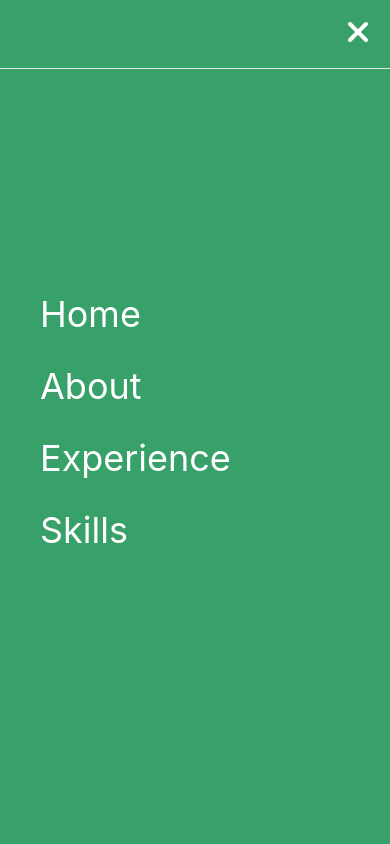
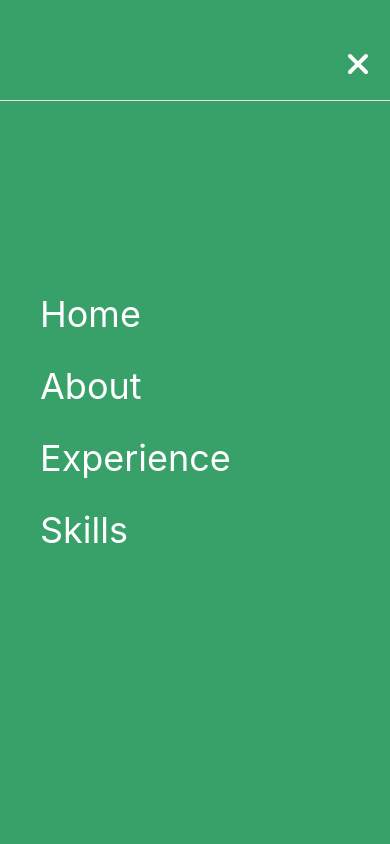
Before and after one commit to npolizois/mypersonalwebsite, a React (Vite) app: page / in a window 390 px wide. Both pictures are taken after a click on the button 358 px from the left and 66 px from the top of the page. Shown: the top 844 px of the page. Built offline with nearby package versions, Linux system fonts and the light colour scheme.

Commit message:
several improvements

```diff
--- a/src/App.tsx
+++ b/src/App.tsx
@@ -1,4 +1,5 @@
-import React, { useEffect } from "react";
+import React, { useEffect, useState } from "react";
+import Header from "./components/Header";
 import Navbar from "./components/Navbar";
 import Home from "./components/Home";
 import About from "./components/About";
@@ -7,6 +8,8 @@ import Skills from "./components/Skills";
 import Footer from "./components/Footer";
 
 const App: React.FC = () => {
+  const [isNavOpen, setIsNavOpen] = useState(false);
+
   useEffect(() => {
     const handleCopy = (e: ClipboardEvent) => {
       e.preventDefault();
@@ -19,32 +22,45 @@ const App: React.FC = () => {
     };
   }, []);
 
+  const onToggleNav = () => {
+    const newNavState = !isNavOpen;
+    setIsNavOpen(newNavState);
+  };
+
   return (
     <div className="bg-gray-900 text-white min-h-screen flex flex-col">
-      {/* NavBar Section */}
-      <Navbar />
+      {/* Header Section */}
+      {!isNavOpen && <Header onToggle={onToggleNav} />}
+
+      {/* Navbar Section */}
+      <Navbar isOpen={isNavOpen} onClose={onToggleNav} />
+
+      {/* Main Section */}
+
       <main className="flex-grow">
-        {/* Hero Section */}
+        {/* Home Section */}
         <section>
-          <Home />
+          <Home isNavOpen={isNavOpen} />
         </section>
 
         {/* About Section */}
         <section id="about">
-          <About />
+          <About isNavOpen={isNavOpen} />
         </section>
 
         {/* Experience Section */}
         <section id="experience">
-          <Experience />
+          <Experience isNavOpen={isNavOpen} />
         </section>
 
         {/* Skills Section */}
         <section id="skills">
-          <Skills />
+          <Skills isNavOpen={isNavOpen} />
         </section>
       </main>
-      <Footer />
+
+      {/* Footer Section */}
+      {!isNavOpen && <Footer />}
     </div>
   );
 };
--- a/src/components/About.tsx
+++ b/src/components/About.tsx
@@ -1,28 +1,31 @@
 import React, { useState } from "react";
 import { motion } from "framer-motion";
-import Accordion from "./Accordion"; // Adjust the path accordingly
+import Accordion from "./Accordion";
+
+interface AboutProps {
+  isNavOpen: boolean;
+}
 
 const fadeIn = {
   hidden: { opacity: 0 },
-  visible: { opacity: 1, transition: { duration: 2, delay: 1 } }, // About starts after Home
+  visible: { opacity: 1, transition: { duration: 2, delay: 1 } },
 };
 
-const About: React.FC = () => {
-  const [maxHeight, setMaxHeight] = useState(0); // Store the max height for all accordion items
+const About: React.FC<AboutProps> = ({ isNavOpen }) => {
+  const [maxHeight, setMaxHeight] = useState(0);
 
   return (
     <motion.div
       initial="hidden"
       animate="visible"
       variants={fadeIn}
-      className="py-6 md:py-12 bg-gray-900"
+      className={`${isNavOpen ? "hidden" : ""} py-6 md:py-12 bg-gray-900`}
     >
       <div className="container mx-auto px-4 sm:px-2 md:px-4">
         <h2 className="text-3xl md:text-4xl font-bold text-center text-white mb-8">
           About Me
         </h2>
 
-        {/* Three-column layout for the main content */}
         <div className="grid grid-cols-1 lg:grid-cols-3 gap-4 text-gray-300 mb-8">
           <div>
             <h3 className="text-xl md:text-2xl font-semibold text-white">
@@ -64,7 +67,6 @@ const About: React.FC = () => {
           </div>
         </div>
 
-        {/* Single-column layout for the Accordion section */}
         <h3 className="text-lg md:text-xl font-semibold text-white mt-8 mb-2">
           In my previous roles, I also contributed as...
         </h3>
--- a/src/components/Experience.tsx
+++ b/src/components/Experience.tsx
@@ -2,25 +2,28 @@ import React from "react";
 import { motion } from "framer-motion";
 import arrowIcon from "../assets/arrow-icon.svg";
 
+interface ExperienceProps {
+  isNavOpen: boolean;
+}
+
 const fadeIn = {
   hidden: { opacity: 0 },
-  visible: { opacity: 1, transition: { duration: 2, delay: 1.5 } }, // Experience starts after About
+  visible: { opacity: 1, transition: { duration: 2, delay: 1.5 } },
 };
 
-const Experience: React.FC = () => {
+const Experience: React.FC<ExperienceProps> = ({ isNavOpen }) => {
   return (
     <motion.div
       initial="hidden"
       animate="visible"
       variants={fadeIn}
-      className="py-6 md:py-12 bg-gray-900"
+      className={`${isNavOpen ? "hidden" : ""} py-6 md:py-12 bg-gray-900`}
     >
       <div className="container mx-auto px-4 sm:px-2 md:px-4">
         <h2 className="text-3xl md:text-4xl font-bold text-center text-white mb-8">
           Professional Experience
         </h2>
 
-        {/* Experience Items */}
         <div className="grid grid-cols-1 xl:grid-cols-2 2xl:grid-cols-3 gap-6">
           <a
             href="https://www.playerdex.app/"
@@ -147,7 +150,6 @@ const Experience: React.FC = () => {
             </ul>
           </a>
 
-          {/* Resume link */}
           <div className="xs:mt-8 xl:flex xl:justify-center xl:items-center 2xl:justify-start block">
             <a
               href="/assets/CV_Nikos_Polyzois.pdf"
--- a/src/components/Header.tsx
+++ b/src/components/Header.tsx
@@ -10,12 +10,10 @@ interface HeaderProps {
 const Header: React.FC<HeaderProps> = ({ onToggle }) => {
   return (
     <header className="container mx-auto flex justify-between items-center p-4 bg-transparent transition-all duration-300">
-      {/* Logo */}
       <a href="#">
         <img src={np} alt="Nikos Polyzois" className="w-24 h-26 rounded-full" />
       </a>
 
-      {/* Hamburger Icon */}
       <button
         onClick={onToggle}
         className="text-white hover:text-green-500 focus:outline-none"
--- a/src/components/Home.tsx
+++ b/src/components/Home.tsx
@@ -1,21 +1,27 @@
 import React from "react";
 import { motion } from "framer-motion";
-import background from "../assets/background.webp"; // Ensure this path is correct
+import background from "../assets/background.webp";
+
+interface HomeProps {
+  isNavOpen: boolean;
+}
 
 const fadeIn = {
   hidden: { opacity: 0 },
   visible: { opacity: 1, transition: { duration: 1, delay: 0.5 } },
 };
 
-const Home: React.FC = () => {
+const Home: React.FC<HomeProps> = ({ isNavOpen }) => {
+  console.log("HomeProps", isNavOpen);
   return (
     <motion.div
       initial="hidden"
       animate="visible"
       variants={fadeIn}
-      className="flex flex-col md:flex-row items-center justify-between container mx-auto px-4 py-12 md:min-h-screen"
+      className={`${
+        isNavOpen ? "hidden" : ""
+      } flex flex-col md:flex-row items-center justify-between container mx-auto px-4 py-12 md:min-h-screen`}
     >
-      {/* Left Column: Text */}
       <div className="flex flex-col items-start max-w-full xs:max-w-sm md:max-w-lg lg:max-w-xl xl:max-w-2xl 2xl:max-w-3xl space-y-2">
         <h1 className="text-3xl md:text-6xl font-extrabold text-light drop-shadow-lg">
           Nikos Polyzois
@@ -30,14 +36,11 @@ const Home: React.FC = () => {
         </p>
       </div>
 
-      {/* Right Column: Image */}
-      <div className="flex-shrink-0 md:ml-8 mt-4 md:mt-0">
-        {" "}
-        {/* Added mt-4 for small devices */}
+      <div className="flex-shrink-0 md:ml-8 mt-8 md:mt-0">
         <img
-          src={background} // Ensure this path is correct
+          src={background}
           alt="Nikos Polyzois"
-          className="rounded shadow-lg m-full xs:max-w-md md:max-w-md lg:max-w-xl xl:max-w-2xl 2xl:max-w-3xl" // Adjust size as needed
+          className="rounded shadow-lg m-full xs:max-w-md md:max-w-md lg:max-w-xl xl:max-w-2xl 2xl:max-w-3xl"
         />
       </div>
     </motion.div>
--- a/src/components/Navbar.tsx
+++ b/src/components/Navbar.tsx
@@ -1,17 +1,111 @@
-import React, { useState } from "react";
-import Header from "./Header";
-import Navigation from "./Navigation";
+import React, { useRef, useEffect, useState } from "react";
+import { FontAwesomeIcon } from "@fortawesome/react-fontawesome";
+import { faTimes } from "@fortawesome/free-solid-svg-icons";
 
-const Navbar: React.FC = () => {
-  const [isNavOpen, setIsNavOpen] = useState(false);
+interface NavigationProps {
+  isOpen: boolean;
+  onClose: () => void;
+}
 
-  const toggleNav = () => {
-    setIsNavOpen(!isNavOpen);
-  };
+const Navbar: React.FC<NavigationProps> = ({ isOpen, onClose }) => {
+  const overlayRef = useRef<HTMLDivElement | null>(null);
+  const [isContentVisible, setIsContentVisible] = useState(false);
+  const [isXVisible, setIsXVisible] = useState(false);
+
+  useEffect(() => {
+    const handleClickOutside = (event: MouseEvent) => {
+      if (overlayRef.current && overlayRef.current === event.target) {
+        onClose();
+      }
+    };
+
+    if (isOpen) {
+      document.addEventListener("mousedown", handleClickOutside);
+      document.body.style.overflow = "hidden";
+
+      const timerContent = setTimeout(() => {
+        setIsContentVisible(true);
+      }, 1000);
+
+      const timerX = setTimeout(() => {
+        setIsXVisible(true);
+      }, 1000);
+
+      return () => {
+        clearTimeout(timerContent);
+        clearTimeout(timerX);
+        document.removeEventListener("mousedown", handleClickOutside);
+      };
+    } else {
+      setIsContentVisible(false);
+      setIsXVisible(false);
+      document.body.style.overflow = "auto";
+    }
+  }, [isOpen, onClose]);
+
   return (
     <>
-      {!isNavOpen && <Header onToggle={toggleNav} />}
-      <Navigation isOpen={isNavOpen} onClose={toggleNav} />
+      {isOpen && (
+        <div
+          className={`container mx-auto z-50 flex justify-end items-center p-4 bg-transparent transition-all duration-1000 mt-8 border-b xs:border-x-white sm:border-none ${
+            isXVisible ? "opacity-100" : "opacity-0"
+          }`}
+        >
+          <button
+            onClick={onClose}
+            className={`text-white z-50 focus:outline-none hover:text-green-500 transition-opacity duration-500 ${
+              isXVisible ? "opacity-100" : "opacity-0"
+            }`}
+          >
+            <FontAwesomeIcon icon={faTimes} className="w-8 h-8" />
+          </button>
+        </div>
+      )}
+      <div
+        ref={overlayRef}
+        className={`fixed inset-0  bg-highlight bg-opacity-100 flex transition-all duration-1000 transform ${
+          isOpen ? "translate-x-0" : "-translate-x-full"
+        } z-40`}
+      >
+        <div className="container mx-auto flex flex-row justify-between p-4 bg-transparent transition-all duration-500">
+          <div className="flex flex-col items-start justify-center h-full px-6 md:px-12 space-y-6 z-50">
+            <div
+              className={`flex flex-col space-y-4 text-left transition-opacity duration-500 ${
+                isContentVisible ? "opacity-100" : "opacity-0"
+              }`}
+            >
+              <a
+                href="#"
+                onClick={onClose}
+                className="text-4xl sm:text-3xl md:text-5xl text-white hover:text-green-500 transition-colors duration-500 pb-4"
+              >
+                Home
+              </a>
+              <a
+                href="#about"
+                onClick={onClose}
+                className="text-4xl sm:text-3xl md:text-5xl text-white hover:text-green-500 transition-colors duration-500 pb-4"
+              >
+                About
+              </a>
+              <a
+                href="#experience"
+                onClick={onClose}
+                className="text-4xl sm:text-3xl md:text-5xl text-white hover:text-green-500 transition-colors duration-500 pb-4"
+              >
+                Experience
+              </a>
+              <a
+                href="#skills"
+                onClick={onClose}
+                className="text-4xl sm:text-3xl md:text-5xl text-white hover:text-green-500 transition-colors duration-500"
+              >
+                Skills
+              </a>
+            </div>
+          </div>
+        </div>
+      </div>
     </>
   );
 };
--- a/src/components/Navigation.tsx
+++ /dev/null
@@ -1,113 +0,0 @@
-import React, { useRef, useEffect, useState } from "react";
-import { FontAwesomeIcon } from "@fortawesome/react-fontawesome";
-import { faTimes } from "@fortawesome/free-solid-svg-icons";
-
-interface NavigationProps {
-  isOpen: boolean;
-  onClose: () => void;
-}
-
-const Navigation: React.FC<NavigationProps> = ({ isOpen, onClose }) => {
-  const overlayRef = useRef<HTMLDivElement | null>(null);
-  const [isContentVisible, setIsContentVisible] = useState(false);
-  const [isXVisible, setIsXVisible] = useState(false);
-
-  useEffect(() => {
-    const handleClickOutside = (event: MouseEvent) => {
-      if (overlayRef.current && overlayRef.current === event.target) {
-        onClose();
-      }
-    };
-
-    if (isOpen) {
-      document.addEventListener("mousedown", handleClickOutside);
-      document.body.style.overflow = "hidden";
-
-      const timerContent = setTimeout(() => {
-        setIsContentVisible(true);
-      }, 1000);
-
-      const timerX = setTimeout(() => {
-        setIsXVisible(true);
-      }, 1000);
-
-      return () => {
-        clearTimeout(timerContent);
-        clearTimeout(timerX);
-        document.removeEventListener("mousedown", handleClickOutside);
-      };
-    } else {
-      setIsContentVisible(false);
-      setIsXVisible(false);
-      document.body.style.overflow = "auto";
-    }
-  }, [isOpen, onClose]);
-
-  return (
-    <>
-      {isOpen && (
-        <div
-          className={`container mx-auto z-50  flex justify-end items-center p-4 bg-transparent transition-all duration-1000 border-b xs:border-x-white sm:border-none ${
-            isXVisible ? "opacity-100" : "opacity-0"
-          }`}
-        >
-          <button
-            onClick={onClose}
-            className={`text-white z-50 focus:outline-none hover:text-green-500 transition-opacity duration-500 ${
-              isXVisible ? "opacity-100" : "opacity-0"
-            }`}
-          >
-            <FontAwesomeIcon icon={faTimes} className="w-8 h-8" />
-          </button>
-        </div>
-      )}
-      <div
-        ref={overlayRef}
-        className={`fixed inset-0  bg-highlight bg-opacity-100 flex transition-all duration-1000 transform ${
-          isOpen ? "translate-x-0" : "-translate-x-full"
-        } z-40`}
-      >
-        <div className="container mx-auto flex flex-row justify-between p-4 bg-transparent transition-all duration-500">
-          <div className="flex flex-col items-start justify-center h-full px-6 md:px-12 space-y-6 z-50">
-            <div
-              className={`flex flex-col space-y-4 text-left transition-opacity duration-500 ${
-                isContentVisible ? "opacity-100" : "opacity-0"
-              }`}
-            >
-              <a
-                href="#"
-                onClick={onClose}
-                className="text-4xl sm:text-3xl md:text-5xl text-white hover:text-green-500 transition-colors duration-500 pb-4"
-              >
-                Home
-              </a>
-              <a
-                href="#about"
-                onClick={onClose}
-                className="text-4xl sm:text-3xl md:text-5xl text-white hover:text-green-500 transition-colors duration-500 pb-4"
-              >
-                About
-              </a>
-              <a
-                href="#experience"
-                onClick={onClose}
-                className="text-4xl sm:text-3xl md:text-5xl text-white hover:text-green-500 transition-colors duration-500 pb-4"
-              >
-                Experience
-              </a>
-              <a
-                href="#skills"
-                onClick={onClose}
-                className="text-4xl sm:text-3xl md:text-5xl text-white hover:text-green-500 transition-colors duration-500"
-              >
-                Skills
-              </a>
-            </div>
-          </div>
-        </div>
-      </div>
-    </>
-  );
-};
-
-export default Navigation;
--- a/src/components/Skills.tsx
+++ b/src/components/Skills.tsx
@@ -1,18 +1,24 @@
 import React from "react";
 import { motion } from "framer-motion";
 
+interface SkillsProps {
+  isNavOpen: boolean;
+}
+
 const fadeIn = {
   hidden: { opacity: 0 },
-  visible: { opacity: 1, transition: { duration: 2, delay: 2 } }, // Skills start after Experience
+  visible: { opacity: 1, transition: { duration: 2, delay: 2 } },
 };
 
-const Skills: React.FC = () => {
+const Skills: React.FC<SkillsProps> = ({ isNavOpen }) => {
   return (
     <motion.div
       initial="hidden"
       animate="visible"
       variants={fadeIn}
-      className="py-6 md:py-12 bg-gray-900 min-h-screen"
+      className={`${
+        isNavOpen ? "hidden" : ""
+      } py-6 md:py-12 bg-gray-900 min-h-screen`}
     >
       <div className="container mx-auto px-4 sm:px-2 md:px-4">
         <h2 className="text-3xl md:text-4xl font-bold text-center text-white mb-8">
```
Also changed, not shown: src/components/Accordion.tsx (+8 -9 lines), src/components/Footer.tsx (+3 -5 lines).
